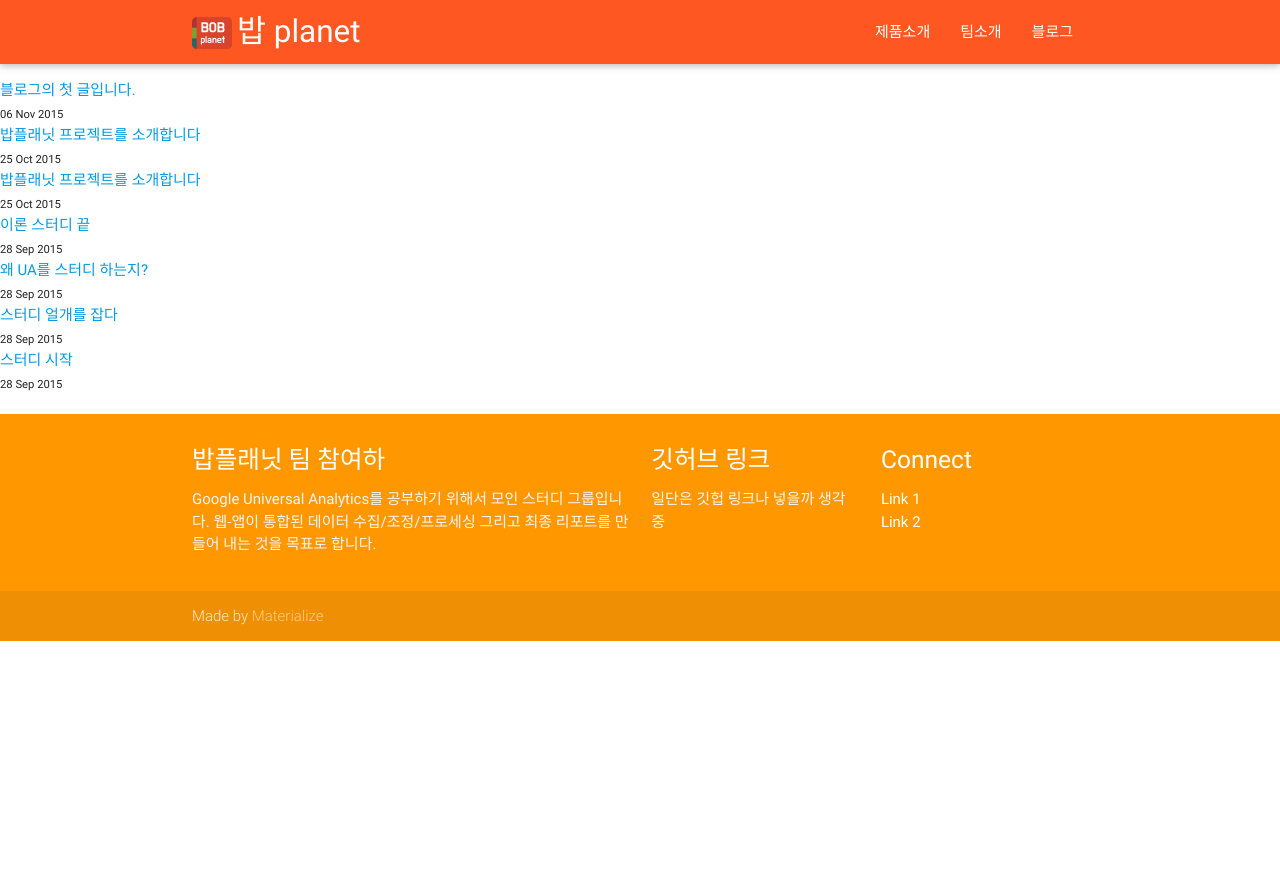
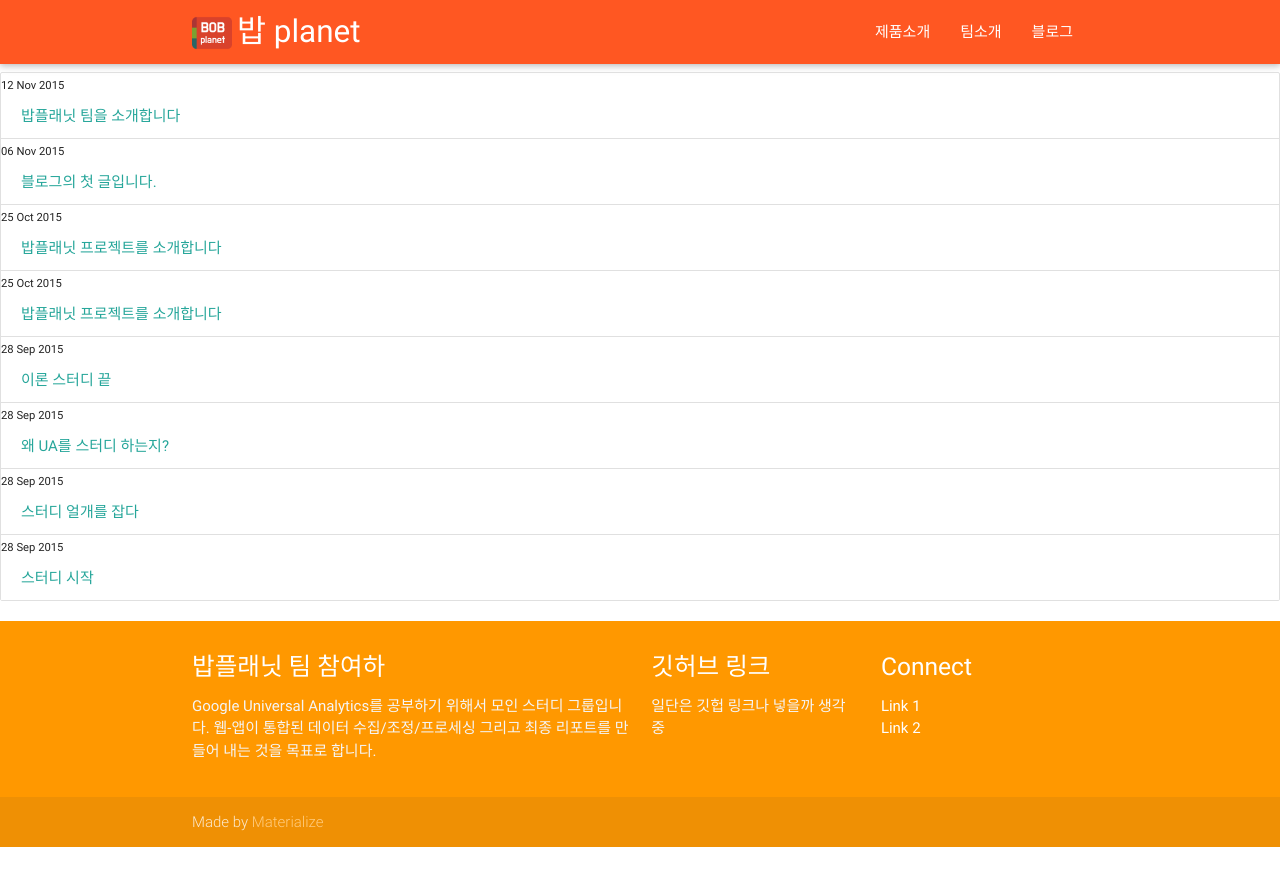
Before and after one commit to bobplanet/bobplanet.github.io, a Jekyll site: the page built from blog_main.html, in a window 1280 px wide. Shown: the top 886 px of the page. Built offline with Jekyll 4.4.1, drawn with Linux system fonts in a browser that asks for light colours; nearby versions of some CDN libraries; comment, search, counter and statistics services are not loaded.

Commit message:
[doosik_kim] 블로그 목록 materialize 적용 및 제품소개 & 팀소개 링크

```diff
--- a/_includes/header.html
+++ b/_includes/header.html
@@ -7,10 +7,10 @@
 				<a href="/index.html" class="brand-logo"> 밥 planet</a>
 				<ul class="right hide-on-med-and-down category" >
 					<li>
-						<a href="#" class="trend"><strong>제품소개</strong></a>
+						<a href="/blog/2015/11/12/team-introduction.html" class="trend"><strong>제품소개</strong></a>
 					</li>
 					<li>
-						<a href="#" class="pet"><strong>팀소개</strong></a>
+						<a href="/blog/2015/10/26/밥플래닛소개.html" class="pet"><strong>팀소개</strong></a>
 					</li>
 					<li>
 						<a href="/blog_main.html" class="music"><strong>블로그</strong></a>
--- a/_layouts/blog.html
+++ b/_layouts/blog.html
@@ -7,14 +7,12 @@
     {% include header.html %}
 
     {{ content }}
-     <ul>
-  		{% for post in site.posts %}
-    		<li>
-      			<a href="{{ post.url }}">{{ post.title }}</a>
-      			<div><small>{{ post.date | date_to_string }}</small></div>
-    		</li>
-  		{% endfor %}
-	</ul>
+    <div class="collection">
+      {% for post in site.posts %}
+      <div><small>{{ post.date | date_to_string }}</small></div>
+      <a href="{{ post.url }}" class="collection-item">{{ post.title }}</a>
+      {% endfor %}
+    </div>
 
     {% include footer.html %}
     {% include jsLinks.html %}
```
Also changed, not shown: _posts/blog/2015-11-12-team-introduction.markdown (added, +10 -0 lines).
